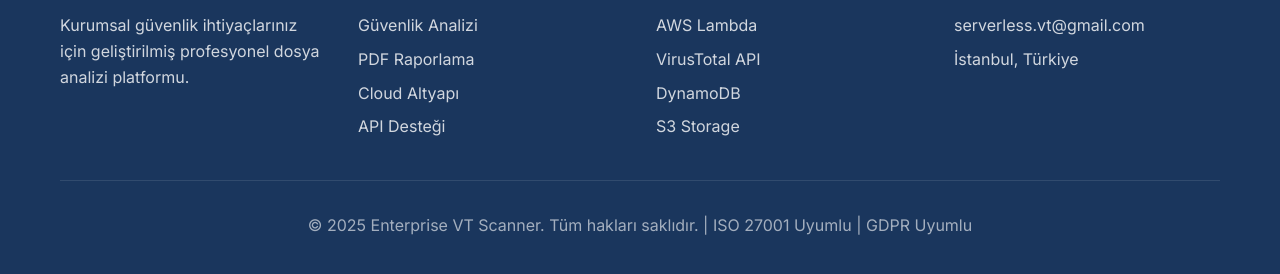
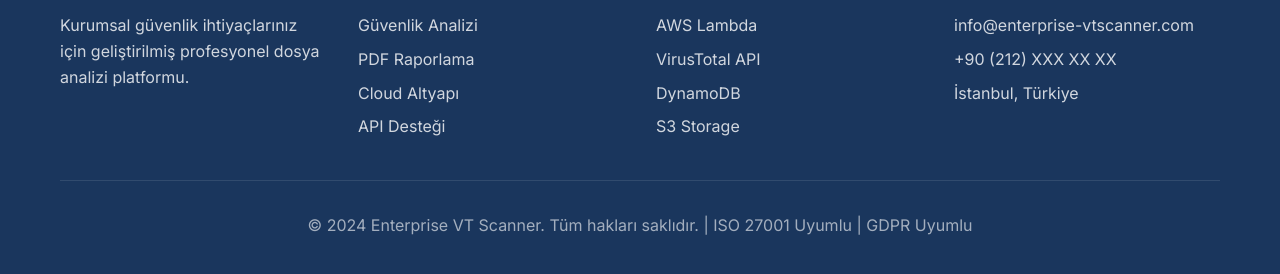
Before and after one commit to hinula/VT_SCANNER1, a plain HTML site: page index.html in a window 1280 px wide. Shown: the part 1641-1915 px from the top of the page. Drawn offline with Linux system fonts and the light colour scheme.

Commit message:
index.html

```diff
--- a/index.html
+++ b/index.html
@@ -797,12 +797,13 @@
                 </div>
                 <div class="footer-section">
                     <h4>İletişim</h4>
-                    <p>serverless.vt@gmail.com</p>
+                    <p>info@enterprise-vtscanner.com</p>
+                    <p>+90 (212) XXX XX XX</p>
                     <p>İstanbul, Türkiye</p>
                 </div>
             </div>
             <div class="footer-bottom">
-                <p>&copy; 2025 Enterprise VT Scanner. Tüm hakları saklıdır. | ISO 27001 Uyumlu | GDPR Uyumlu</p>
+                <p>&copy; 2024 Enterprise VT Scanner. Tüm hakları saklıdır. | ISO 27001 Uyumlu | GDPR Uyumlu</p>
             </div>
         </div>
     </footer>
```
